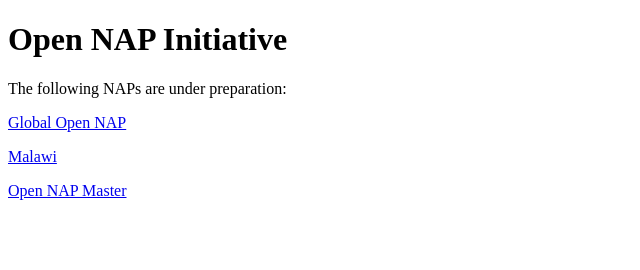
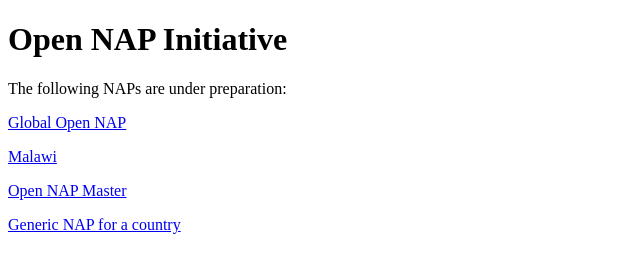
Before and after one commit to desanker/desanker.github.io, a plain HTML site: page index.html in a window 1280 px wide. Shown: the whole page, without its empty margins (0-640 px from the left). Drawn offline with Linux system fonts and the light colour scheme.

Commit message:
Update index.html

```diff
--- a/index.html
+++ b/index.html
@@ -6,5 +6,6 @@
   <a href="https://desanker.github.io/globalnap">Global Open NAP</a></p>
   <a href="https://desanker.github.io/malawi">Malawi</a></p>
   <a href="https://desanker.github.io/open-nap-master">Open NAP Master</a></p>
+  <a href="https://desanker.github.io/generic-nap">Generic NAP for a country</a></p>
 </body>
 </html>
```
